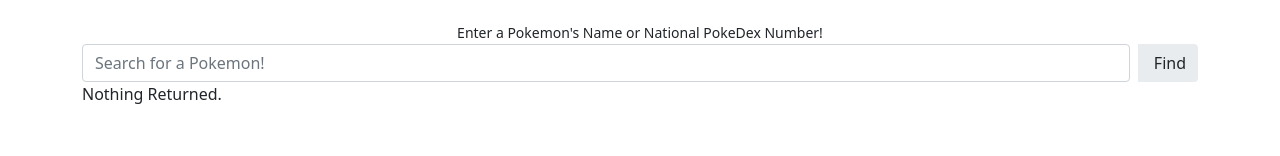
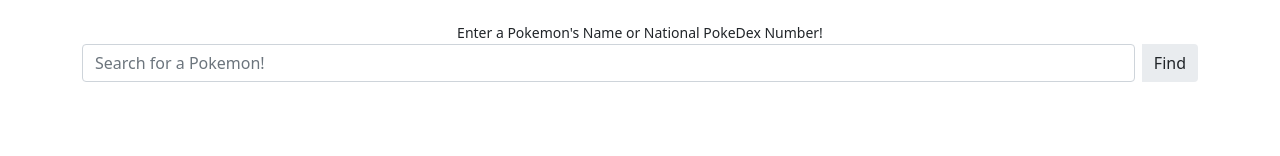
Before and after one commit to jth9819/pokeindex-react, a React (Create React App) app: page /search in a window 1280 px wide. Shown: the part 177-333 px from the top of the page. Built offline with nearby package versions, Linux system fonts and the light colour scheme; no server answers.

Commit message:
Button returns data

```diff
--- a/src/pages/Search.js
+++ b/src/pages/Search.js
@@ -1,9 +1,18 @@
-import React from "react";
+import React, { useState } from "react";
 import PokemonCardSearch from "../components/PokemonCardSearch";
 
 import "../styles/Search.css";
 
 function Search() {
+  const [data, setData] = useState(null);
+  const [print, setPrint] = useState(false);
+
+  function getData(val) {
+    setData(val.target.value);
+    setPrint(false);
+    console.warn(val.target.value);
+  }
+
   return (
     <div class="row" id="content-wrap">
       {/* Title */}
@@ -22,6 +31,7 @@
         {/* Input field */}
         <input
           type="text"
+          onChange={getData}
           class="form-control rounded"
           id="search-query"
           placeholder="Search for a Pokemon!"
@@ -29,19 +39,16 @@
         />
         &nbsp;&nbsp;
         {/* Find button */}
-        <button class="input-group-text border-0" id="search-btn">
-          <i
-            class="fa fa-search"
-            alt="button"
-            value="search"
-            aria-hidden="true"
-            type="submit"
-          ></i>
-          &nbsp;Find
+        <button
+          onClick={() => setPrint(true)}
+          class="input-group-text border-0"
+          id="search-btn"
+        >
+          Find
         </button>
       </div>
-
-      <PokemonCardSearch pokemonProp="squirtle" />
+      {print ? <PokemonCardSearch pokemonProp={data} /> : null}
+      {/* <PokemonCardSearch pokemonProp={data} /> */}
     </div>
   );
 }
```
